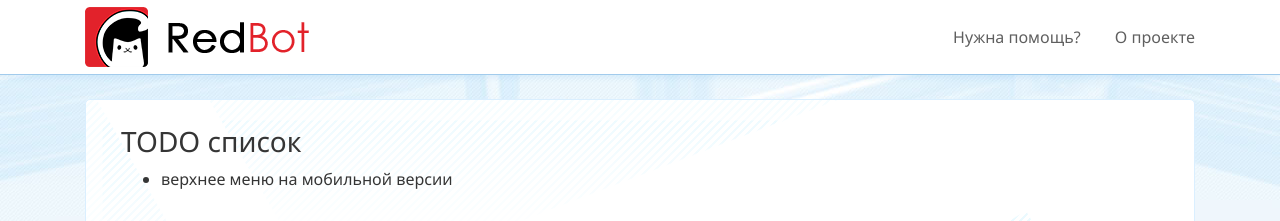
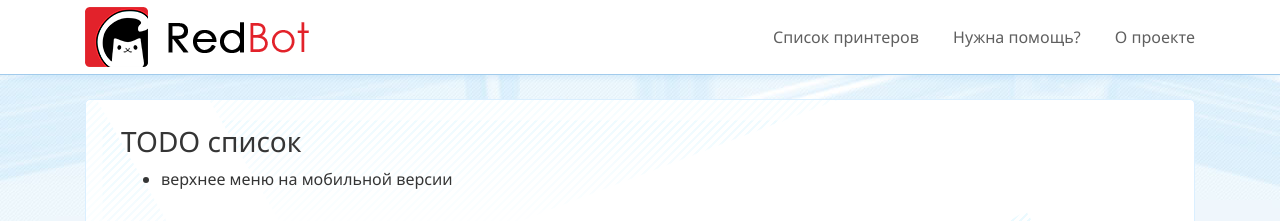
Before and after one commit to NickRimmer/RedBot, a Jekyll site: the page built from pages/ru/todo.md, in a window 1280 px wide. Shown: the top 221 px of the page. Built offline with Jekyll 4.4.1, drawn with Linux system fonts in a browser that asks for light colours; nearby versions of some CDN libraries; comment, search, counter and statistics services are not loaded; our own code applies the rules of GitHub Pages for plain Markdown files.

Commit message:
printers in top menu

```diff
--- a/_includes/ru/menu-header.html
+++ b/_includes/ru/menu-header.html
@@ -1,5 +1,6 @@
 <a href="#" class="menu-top-burger d-inline-block d-md-none btn btn-light"><i class="fas fa-ellipsis-v"></i></a>
 <div class="menu-top-list d-none d-md-block">
+    <a href="/pages/{{ page.lang }}/printers/">Список принтеров</a>
     <a href="/pages/{{ page.lang }}/help/">Нужна помощь?</a>
     <a href="/pages/{{ page.lang }}/about/">О проекте</a>
 </div>
```
